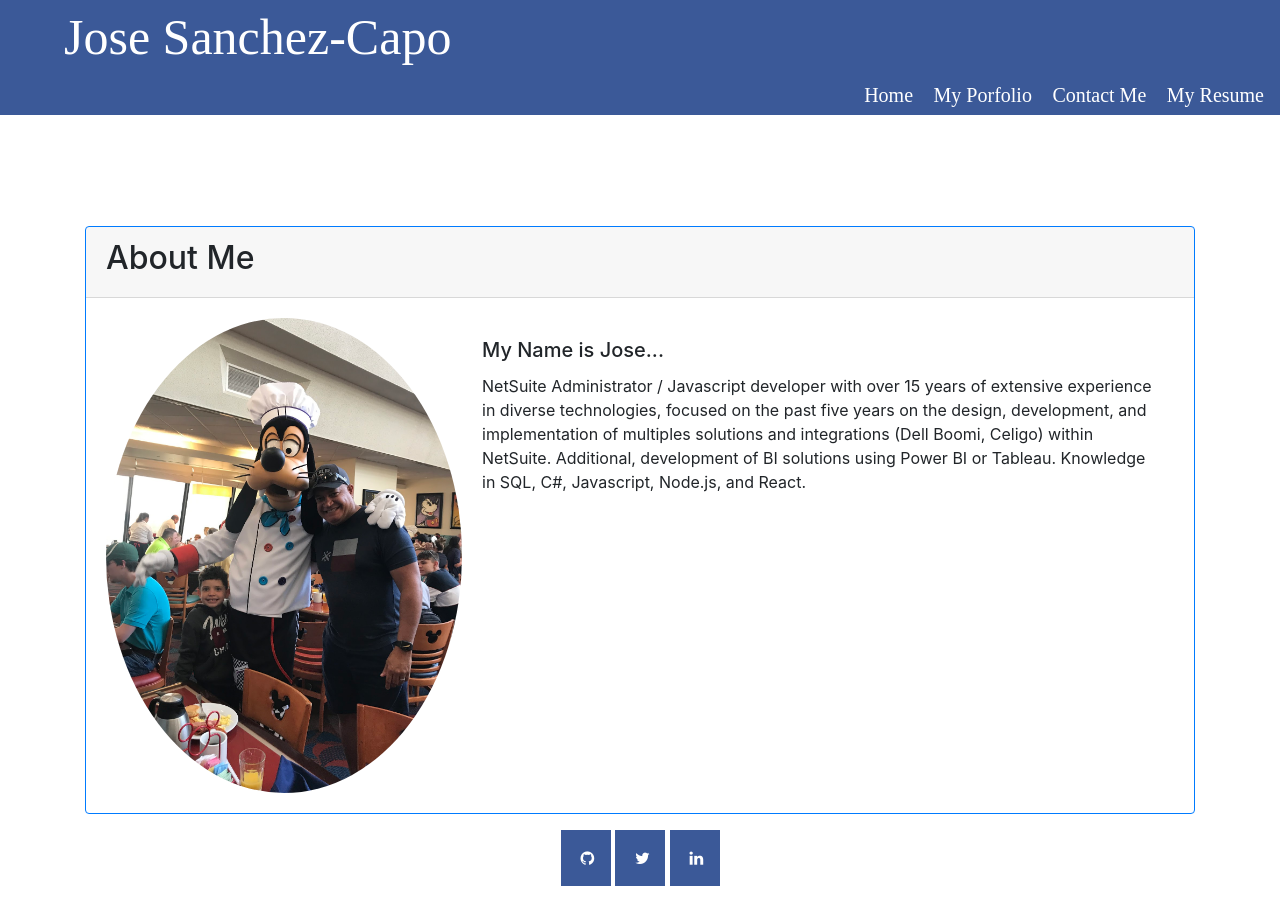
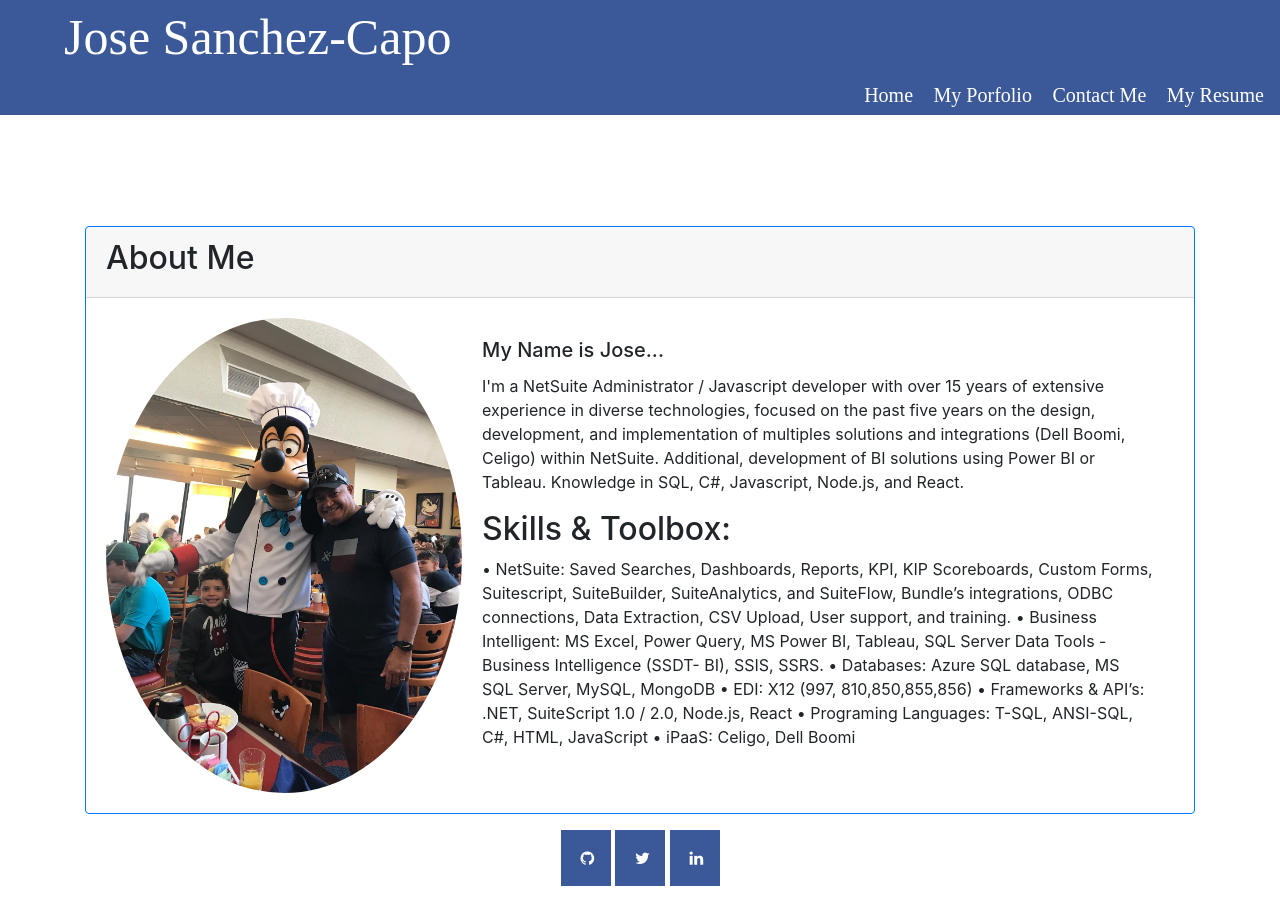
Before and after one commit to josesanchezcapo/bc02-bootstrap, a plain HTML site: page index.html in a window 1280 px wide. Drawn offline with nearby package versions, Linux system fonts and the light colour scheme; files that its build step writes are made by us from their sources.

Commit message:
Update index.html

```diff
--- a/index.html
+++ b/index.html
@@ -62,8 +62,16 @@
                         <div class="col-md-8">
                             <div class="card-body">
                                 <h5 class="card-title">My Name is Jose...</h5>
-                                <p class="card-text">NetSuite Administrator / Javascript developer with over 15 years of extensive experience in diverse technologies, focused on the past five years on the design, development, and implementation of multiples solutions and integrations (Dell Boomi, Celigo) within NetSuite. Additional, development
+                                <p class="card-text">I'm a NetSuite Administrator / Javascript developer with over 15 years of extensive experience in diverse technologies, focused on the past five years on the design, development, and implementation of multiples solutions and integrations (Dell Boomi, Celigo) within NetSuite. Additional, development
                                     of BI solutions using Power BI or Tableau. Knowledge in SQL, C#, Javascript, Node.js, and React. </p>
+                                <p><h2>Skills & Toolbox:</h2>
+•	NetSuite: Saved Searches, Dashboards, Reports, KPI, KIP Scoreboards, Custom Forms, Suitescript, SuiteBuilder, SuiteAnalytics, and SuiteFlow, Bundle’s integrations, ODBC connections, Data Extraction, CSV Upload, User support, and training.
+•	Business Intelligent: MS Excel, Power Query, MS Power BI, Tableau, SQL Server Data Tools - Business Intelligence (SSDT- BI), SSIS, SSRS.
+•	Databases: Azure SQL database, MS SQL Server, MySQL, MongoDB
+•	EDI: X12 (997, 810,850,855,856)
+•	Frameworks & API’s:  .NET, SuiteScript 1.0 / 2.0, Node.js, React
+•	Programing Languages: T-SQL, ANSI-SQL, C#, HTML, JavaScript
+•	iPaaS: Celigo, Dell Boomi</p>
                             </div>
                         </div>
                     </div>
```
